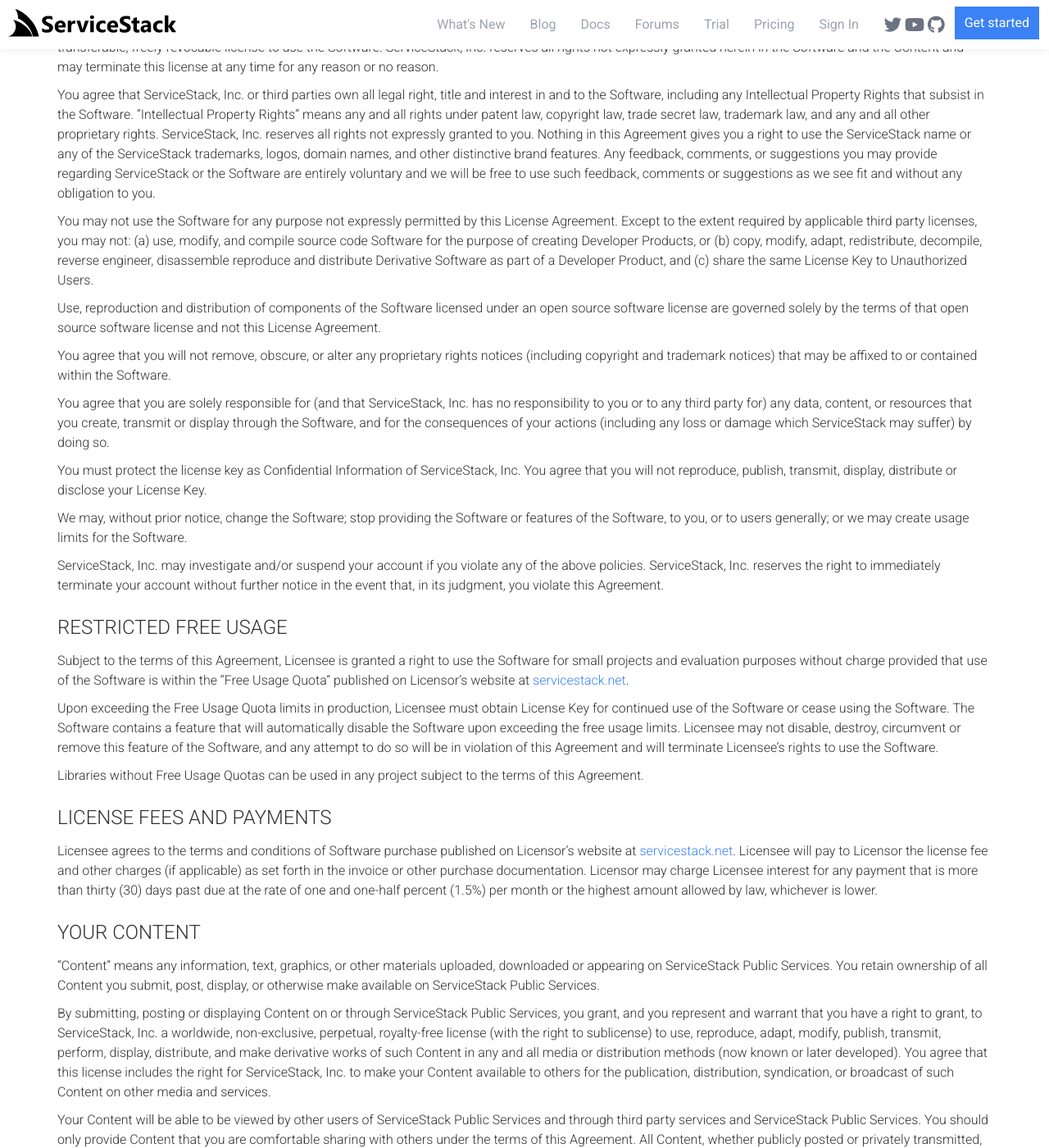
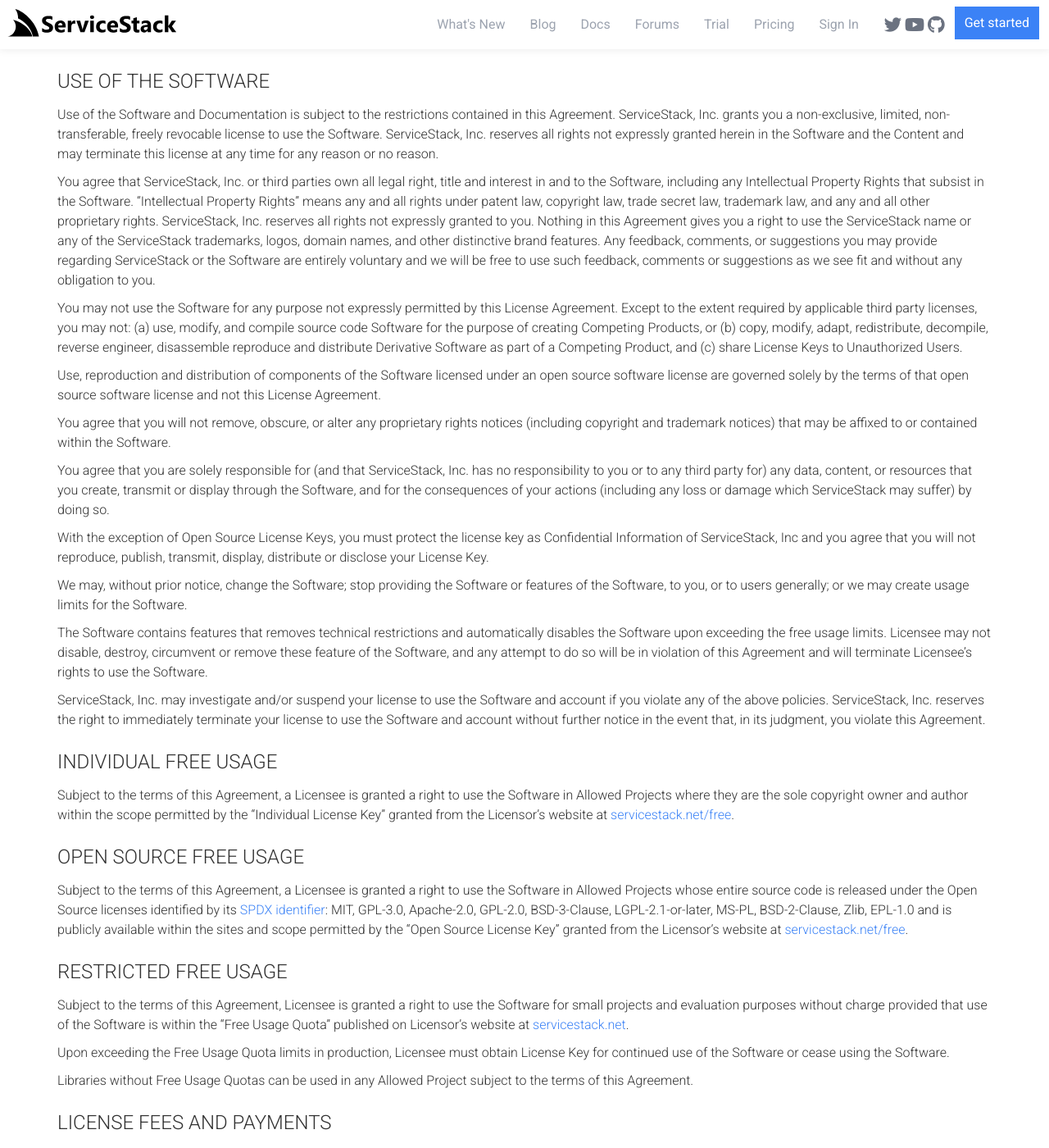
Before and after one commit to mythz/site, a Jekyll site: the page built from _pages/terms.md, in a window 1280 px wide and 1400 px high, scrolled down 1049 px. Shown: the whole window at 82% size. Built offline with Jekyll 4.4.1, drawn with Linux system fonts in a browser that asks for light colours; some of the changed text lies outside the part shown.

Commit message:
Update terms

```diff
--- a/_pages/terms.md
+++ b/_pages/terms.md
@@ -16,7 +16,7 @@
 
 (a) "Licensor" means ServiceStack Inc, having its principal place of business at 2035 Sunset Lake Road, Newark, Delaware, USA.
 
-(b) "Licensee" means the legal entity specified in the License Certificate, exercising rights under, and complying with all of the terms of, this Agreement.
+(b) "Licensee" means the legal entity specified in the License Certificate, exercising rights under, and complying with all of the terms of, this Agreement who has not previously violated the terms of this Licence with respect to the Software, or who has received express permission from the Licensor to exercise rights under this Licence despite a previous violation.
 
 ### DEFINITIONS
 
@@ -24,13 +24,15 @@
 
 "Derivative Software" means the Binary code Software and/or Binary code that results from your compilation of modified or unmodified source code Software.
 
-"Authorized User" means a single employee, independent contractor or other temporary worker authorized by Licensee to use Software while performing duties within the scope of their employment or assignment.
+"Authorized User" means a single employee, independent contractor or other temporary worker authorized by Licensee to use Software while performing duties within the scope of their employment or assignment who has not previously violated the terms of this Licence with respect to the Software, or who has received express permission from the Licensor to exercise rights under this Licence despite a previous violation.
 
 "License Certificate" means evidence of a license provided by Licensor to Licensee in electronic or printed form.
 
 "License Key" means a unique key-code that enables Licensee to use Software by a single Authorized User. Only Licensor and/or its representatives are permitted to produce License Keys for Software.
 
-"Developer Product" means your own software product that incorporates Derivative Software and substantially duplicates the capabilities or competes with the Software or Derivative Software.
+"Competing Product" means your own software product that incorporates Derivative Software and substantially duplicates the capabilities or competes with the Software or Derivative Software.
+
+"Allowed Project" means your own software that is not a Competing Product.
 
 "ServiceStack Public Services" means any public remote services or Internet websites hosted or operated by ServiceStack, Inc. including websites or services identified using the top-level servicestack.net domain.
 
@@ -40,7 +42,7 @@
 
 You agree that ServiceStack, Inc. or third parties own all legal right, title and interest in and to the Software, including any Intellectual Property Rights that subsist in the Software. "Intellectual Property Rights" means any and all rights under patent law, copyright law, trade secret law, trademark law, and any and all other proprietary rights. ServiceStack, Inc. reserves all rights not expressly granted to you. Nothing in this Agreement gives you a right to use the ServiceStack name or any of the ServiceStack trademarks, logos, domain names, and other distinctive brand features. Any feedback, comments, or suggestions you may provide regarding ServiceStack or the Software are entirely voluntary and we will be free to use such feedback, comments or suggestions as we see fit and without any obligation to you.
 
-You may not use the Software for any purpose not expressly permitted by this License Agreement. Except to the extent required by applicable third party licenses, you may not: (a) use, modify, and compile source code Software for the purpose of creating Developer Products, or (b) copy, modify, adapt, redistribute, decompile, reverse engineer, disassemble reproduce and distribute Derivative Software as part of a Developer Product, and (c) share the same License Key to Unauthorized Users.
+You may not use the Software for any purpose not expressly permitted by this License Agreement. Except to the extent required by applicable third party licenses, you may not: (a) use, modify, and compile source code Software for the purpose of creating Competing Products, or (b) copy, modify, adapt, redistribute, decompile, reverse engineer, disassemble reproduce and distribute Derivative Software as part of a Competing Product, and (c) share License Keys to Unauthorized Users.
 
 Use, reproduction and distribution of components of the Software licensed under an open source software license are governed solely by the terms of that open source software license and not this License Agreement.
 
@@ -48,19 +50,32 @@
 
 You agree that you are solely responsible for (and that ServiceStack, Inc. has no responsibility to you or to any third party for) any data, content, or resources that you create, transmit or display through the Software, and for the consequences of your actions (including any loss or damage which ServiceStack may suffer) by doing so.
 
-You must protect the license key as Confidential Information of ServiceStack, Inc. You agree that you will not reproduce, publish, transmit, display, distribute or disclose your License Key.
+With the exception of Open Source License Keys, you must protect the license key as Confidential Information of ServiceStack, Inc and you agree that you will not reproduce, publish, transmit, display, distribute or disclose your License Key.
 
 We may, without prior notice, change the Software; stop providing the Software or features of the Software, to you, or to users generally; or we may create usage limits for the Software.
 
-ServiceStack, Inc. may investigate and/or suspend your account if you violate any of the above policies. ServiceStack, Inc. reserves the right to immediately terminate your account without further notice in the event that, in its judgment, you violate this Agreement.
+The Software contains features that removes technical restrictions and automatically disables the Software upon exceeding the free usage limits. Licensee may not disable, destroy, circumvent or remove these feature of the Software, and any attempt to do so will be in violation of this Agreement and will terminate Licensee's rights to use the Software.
+
+ServiceStack, Inc. may investigate and/or suspend your license to use the Software and account if you violate any of the above policies. ServiceStack, Inc. reserves the right to immediately terminate your license to use the Software and account without further notice in the event that, in its judgment, you violate this Agreement.
+
+### INDIVIDUAL FREE USAGE
+
+Subject to the terms of this Agreement, a Licensee is granted a right to use the Software in Allowed Projects where they are the sole copyright owner and author within the scope
+permitted by the "Individual License Key" granted from the Licensor's website at [servicestack.net/free](https://servicestack.net/free).
+
+### OPEN SOURCE FREE USAGE
+
+Subject to the terms of this Agreement, a Licensee is granted a right to use the Software in Allowed Projects whose entire source code is released under the Open Source licenses
+identified by its [SPDX identifier](https://spdx.org/licenses/): MIT, GPL-3.0, Apache-2.0, GPL-2.0, BSD-3-Clause, LGPL-2.1-or-later, MS-PL, BSD-2-Clause, Zlib, EPL-1.0 and is
+publicly available within the sites and scope permitted by the "Open Source License Key" granted from the Licensor's website at [servicestack.net/free](https://servicestack.net/free).
 
 ### RESTRICTED FREE USAGE
 
 Subject to the terms of this Agreement, Licensee is granted a right to use the Software for small projects and evaluation purposes without charge provided that use of the Software is within the "Free Usage Quota" published on Licensor's website at [servicestack.net](https://servicestack.net).
 
-Upon exceeding the Free Usage Quota limits in production, Licensee must obtain License Key for continued use of the Software or cease using the Software. The Software contains a feature that will automatically disable the Software upon exceeding the free usage limits. Licensee may not disable, destroy, circumvent or remove this feature of the Software, and any attempt to do so will be in violation of this Agreement and will terminate Licensee's rights to use the Software.
+Upon exceeding the Free Usage Quota limits in production, Licensee must obtain License Key for continued use of the Software or cease using the Software.
 
-Libraries without Free Usage Quotas can be used in any project subject to the terms of this Agreement.
+Libraries without Free Usage Quotas can be used in any Allowed Project subject to the terms of this Agreement.
 
 ### LICENSE FEES AND PAYMENTS
 
```
Also changed, not shown: other parts of _pages/terms.md (+1 -1 lines).
